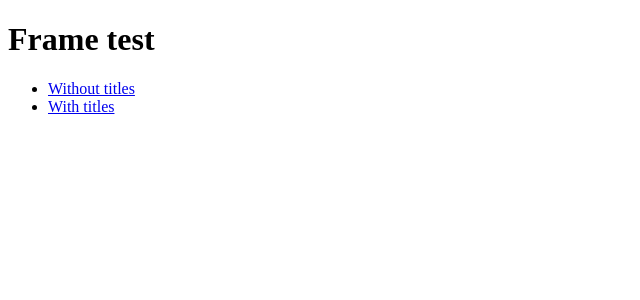
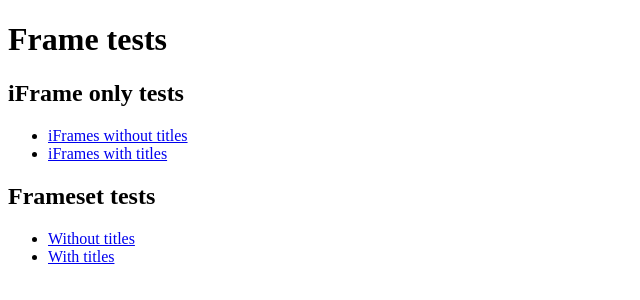
Before and after one commit to uw-ats/jeanem-demos, a plain HTML site: page frames/index.html in a window 1280 px wide. Shown: the whole page, without its empty margins (0-640 px from the left). Drawn offline with Linux system fonts and the light colour scheme.

Commit message:
isolating iframe tests

```diff
--- a/frames/index.html
+++ b/frames/index.html
@@ -1,15 +1,24 @@
 <!DOCTYPE html>
 <html>
+
 <head>
   <title>Frame test</title>
 </head>
+
 <body>
   <main>
-      <h1>Frame test</h1>
+    <h1>Frame tests</h1>
+    <h2>iFrame only tests</h2>
+    <ul>
+      <li><a href="without-titles/content">iFrames without titles</a></li>
+      <li><a href="with-titles/content">iFrames with titles</a></li>
+    </ul>
+    <h2>Frameset tests</h2>
     <ul>
       <li><a href="without-titles/">Without titles</a></li>
       <li><a href="with-titles/">With titles</a></li>
     </ul>
   </main>
 </body>
+
 </html>
```
Also changed, not shown: frames/with-titles/content.html (+1 -1 lines), frames/without-titles/content.html (+1 -1 lines). Lines whose indentation alone changed are shown as unchanged.
